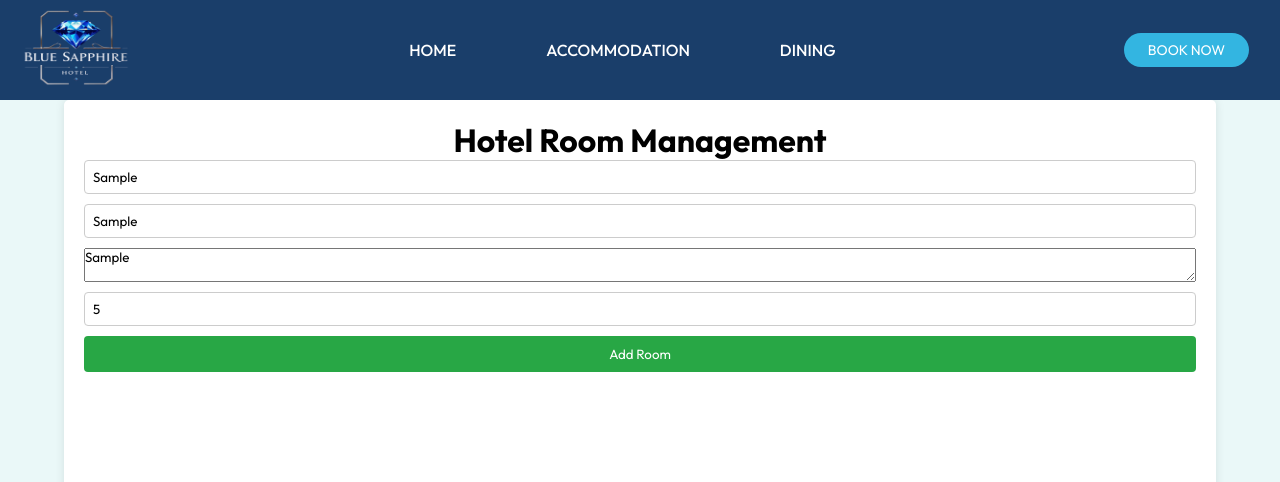
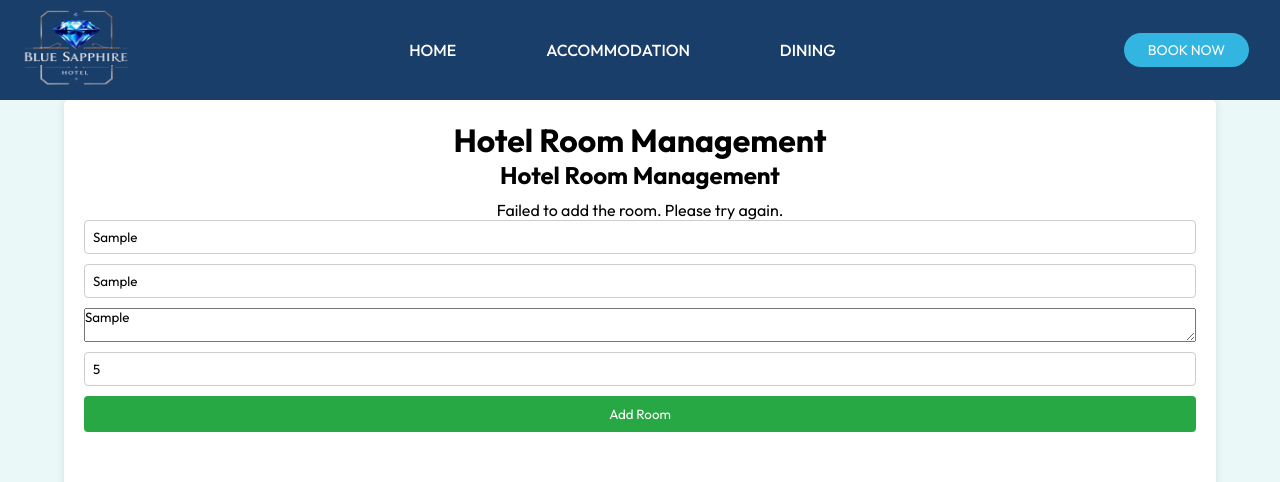
Before and after one commit to PiyumalSandeepa/Hotel-Booking-System, a React (Vite) app in the folder frontend/: page /admin in a window 1280 px wide. Both pictures are taken after typing "Sample", "Sample", "Sample", "5" into the empty fields and a click on the button "Add Room". Shown: the top 482 px of the page. Built offline with nearby package versions, Linux system fonts and the light colour scheme; no server answers.

Commit message:
Update Add function

```diff
--- a/frontend/src/Pages/Admin/RoomForm.jsx
+++ b/frontend/src/Pages/Admin/RoomForm.jsx
@@ -1,28 +1,86 @@
 import React, { useState } from "react";
+import axios from "axios"; // Import Axios for API calls
 
-const RoomForm = ({ addRoom }) => {
-  const [room, setRoom] = useState({ id: "", name: "", image: "", description: "", price: "" });
+const RoomForm = () => {
+  const [room, setRoom] = useState({
+    name: "",
+    image: "",
+    description: "",
+    price: "",
+  });
 
+  const [error, setError] = useState(""); // State to store error messages
+  const [successMessage, setSuccessMessage] = useState(""); // State to store success messages
+
+  // Handle input changes
   const handleChange = (e) => {
     setRoom({ ...room, [e.target.name]: e.target.value });
   };
 
-  const handleSubmit = (e) => {
+  // Handle form submission
+  const handleSubmit = async (e) => {
     e.preventDefault();
-    if (!room.id || !room.name || !room.image || !room.description || !room.price) return;
-    addRoom(room);
-    setRoom({ id: "", name: "", image: "", description: "", price: "" });
+    setError(""); // Reset error message
+    setSuccessMessage(""); // Reset success message
+
+    // Validate form fields
+    if (!room.name || !room.image || !room.description || !room.price) {
+      setError("All fields are required.");
+      return;
+    }
+
+    try {
+      // Send POST request to the backend to add a room
+      const response = await axios.post("http://localhost:5000/admin/add-room", room);
+      setSuccessMessage(response.data.message); // Display success message
+      setRoom({ name: "", image: "", description: "", price: "" }); // Reset form fields
+    } catch (err) {
+      console.error("Error adding room:", err);
+      setError("Failed to add the room. Please try again.");
+    }
   };
 
   return (
-    <form className="room-form" onSubmit={handleSubmit}>
+    <div className="room-form-container">
+      <h2>Hotel Room Management</h2>
+      {error && <p className="error-message">{error}</p>} {/* Display error message */}
+      {successMessage && <p className="success-message">{successMessage}</p>} {/* Display success message */}
 
-      <input type="text" name="name" placeholder="Room Name" value={room.name} onChange={handleChange} required />
-      <input type="text" name="image" placeholder="Image URL" value={room.image} onChange={handleChange} required />
-      <textarea name="description" placeholder="Description" value={room.description} onChange={handleChange} required />
-      <input type="number" name="price" placeholder="Price" value={room.price} onChange={handleChange} required />
-      <button type="submit">Add Room</button>
-    </form>
+      <form className="room-form" onSubmit={handleSubmit}>
+        <input
+          type="text"
+          name="name"
+          placeholder="Room Name"
+          value={room.name}
+          onChange={handleChange}
+          required
+        />
+        <input
+          type="text"
+          name="image"
+          placeholder="Image URL"
+          value={room.image}
+          onChange={handleChange}
+          required
+        />
+        <textarea
+          name="description"
+          placeholder="Description"
+          value={room.description}
+          onChange={handleChange}
+          required
+        />
+        <input
+          type="number"
+          name="price"
+          placeholder="Price"
+          value={room.price}
+          onChange={handleChange}
+          required
+        />
+        <button type="submit">Add Room</button>
+      </form>
+    </div>
   );
 };
 
```
Also changed, not shown: 1 other file (tests, documents, lock files or other folders).
